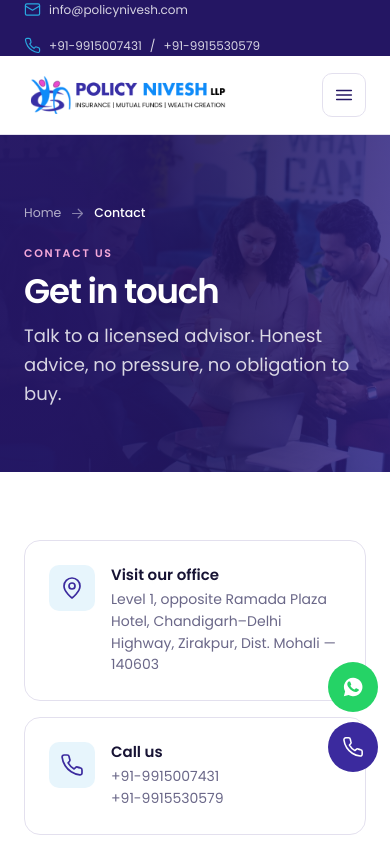
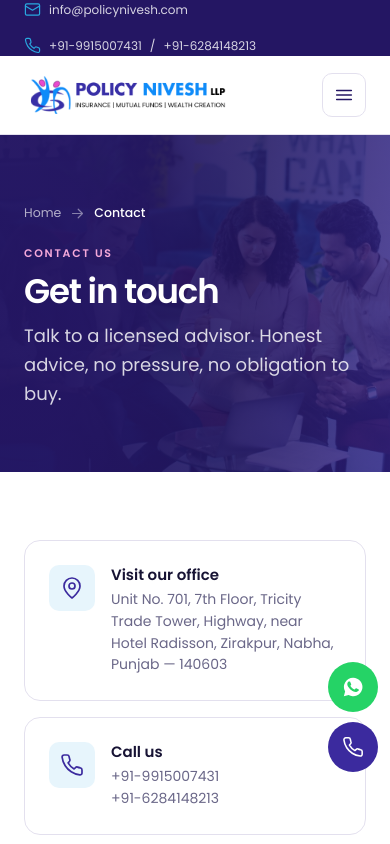
Before and after one commit to sushantkumarrana/Policy-Nivesh, a plain HTML site: page contact.html in a window 390 px wide. Shown: the top 844 px of the page. Drawn offline with Linux system fonts and the light colour scheme.

Commit message:
Update office address and second phone number
- Office moves to Unit No. 701, 7th Floor, Tricity Trade Tower,
  near Hotel Radisson, Zirakpur, Punjab 140603 (footer, contact
  card, meta descriptions and map embed)
- Replace +91-9915530579 with +91-6284148213 in the top bar,
  footer and contact page

Co-Authored-By: Claude Opus 5 <noreply@anthropic.com>

```diff
--- a/contact.html
+++ b/contact.html
@@ -4,12 +4,12 @@
 <meta charset="utf-8">
 <meta name="viewport" content="width=device-width, initial-scale=1">
 <title>Contact Policy Nivesh — Zirakpur, Mohali</title>
-<meta name="description" content="Call +91-9915007431, email info@policynivesh.com, or visit our Zirakpur office opposite Ramada Plaza Hotel. Request a free insurance quote or consultation.">
+<meta name="description" content="Call +91-9915007431, email info@policynivesh.com, or visit our office at Tricity Trade Tower, Zirakpur. Request a free insurance quote or consultation.">
 <meta name="theme-color" content="#241663">
 <link rel="icon" type="image/png" href="images/favicon.png">
 <link rel="apple-touch-icon" href="images/favicon.png">
 <meta property="og:title" content="Contact Policy Nivesh — Zirakpur, Mohali">
-<meta property="og:description" content="Call +91-9915007431, email info@policynivesh.com, or visit our Zirakpur office opposite Ramada Plaza Hotel. Request a free insurance quote or consultation.">
+<meta property="og:description" content="Call +91-9915007431, email info@policynivesh.com, or visit our office at Tricity Trade Tower, Zirakpur. Request a free insurance quote or consultation.">
 <meta property="og:type" content="website">
 <link rel="preconnect" href="https://fonts.googleapis.com">
 <link rel="preconnect" href="https://fonts.gstatic.com" crossorigin>
@@ -23,7 +23,7 @@
   <div class="container">
     <ul class="topbar-list">
       <li><svg class="icon icon-sm"><use href="#i-mail"></use></svg><a href="mailto:info@policynivesh.com">info@policynivesh.com</a></li>
-      <li><svg class="icon icon-sm"><use href="#i-phone"></use></svg><a href="tel:+919915007431">+91-9915007431</a> / <a href="tel:+919915530579">+91-9915530579</a></li>
+      <li><svg class="icon icon-sm"><use href="#i-phone"></use></svg><a href="tel:+919915007431">+91-9915007431</a> / <a href="tel:+916284148213">+91-6284148213</a></li>
     </ul>
     <ul class="topbar-list secondary">
       <li><svg class="icon icon-sm"><use href="#i-clock"></use></svg>Mon–Fri: 10AM – 6PM</li>
@@ -78,11 +78,11 @@
       <div class="grid" style="gap:16px" data-stagger>
         <article class="info-card" data-anim="up">
           <div class="info-icon"><svg class="icon"><use href="#i-pin"></use></svg></div>
-          <div><h4>Visit our office</h4><p>Level 1, opposite Ramada Plaza Hotel, Chandigarh–Delhi Highway, Zirakpur, Dist. Mohali — 140603</p></div>
+          <div><h4>Visit our office</h4><p>Unit No. 701, 7th Floor, Tricity Trade Tower, Highway, near Hotel Radisson, Zirakpur, Nabha, Punjab — 140603</p></div>
         </article>
         <article class="info-card" data-anim="up">
           <div class="info-icon"><svg class="icon"><use href="#i-phone"></use></svg></div>
-          <div><h4>Call us</h4><p><a href="tel:+919915007431">+91-9915007431</a><br><a href="tel:+919915530579">+91-9915530579</a></p></div>
+          <div><h4>Call us</h4><p><a href="tel:+919915007431">+91-9915007431</a><br><a href="tel:+916284148213">+91-6284148213</a></p></div>
         </article>
         <article class="info-card" data-anim="up">
           <div class="info-icon"><svg class="icon"><use href="#i-mail"></use></svg></div>
@@ -170,7 +170,7 @@
       <div class="map-frame" data-anim="left">
         <iframe
           title="Policy Nivesh office location on Google Maps"
-          src="https://www.google.com/maps?q=Ramada%20Plaza%20Zirakpur%20Chandigarh%20Delhi%20Highway&output=embed"
+          src="https://www.google.com/maps?q=Tricity%20Trade%20Tower%2C%20Zirakpur%2C%20Punjab%20140603&output=embed"
           loading="lazy" referrerpolicy="no-referrer-when-downgrade"></iframe>
       </div>
       <div class="split-media" data-anim="right">
@@ -283,8 +283,8 @@
       <div>
         <h4>Contact us</h4>
         <ul class="footer-contact">
-          <li><svg class="icon icon-sm"><use href="#i-pin"></use></svg><span>Level 1, opposite Ramada Plaza Hotel, Chandigarh–Delhi Highway, Zirakpur, Dist. Mohali — 140603</span></li>
-          <li><svg class="icon icon-sm"><use href="#i-phone"></use></svg><span><a href="tel:+919915007431">+91-9915007431</a><br><a href="tel:+919915530579">+91-9915530579</a></span></li>
+          <li><svg class="icon icon-sm"><use href="#i-pin"></use></svg><span>Unit No. 701, 7th Floor, Tricity Trade Tower, Highway, near Hotel Radisson, Zirakpur, Nabha, Punjab — 140603</span></li>
+          <li><svg class="icon icon-sm"><use href="#i-phone"></use></svg><span><a href="tel:+919915007431">+91-9915007431</a><br><a href="tel:+916284148213">+91-6284148213</a></span></li>
           <li><svg class="icon icon-sm"><use href="#i-mail"></use></svg><a href="mailto:info@policynivesh.com">info@policynivesh.com</a></li>
           <li><svg class="icon icon-sm"><use href="#i-clock"></use></svg><span>Mon–Fri: 10AM–6PM<br>Sat: 10AM–4PM</span></li>
         </ul>
```
Also changed, not shown: about-us.html (+3 -3 lines), claims.html (+3 -3 lines), corporate-products.html (+3 -3 lines), index.html (+3 -3 lines), mutual-fund.html (+3 -3 lines), retail-products.html (+3 -3 lines).
